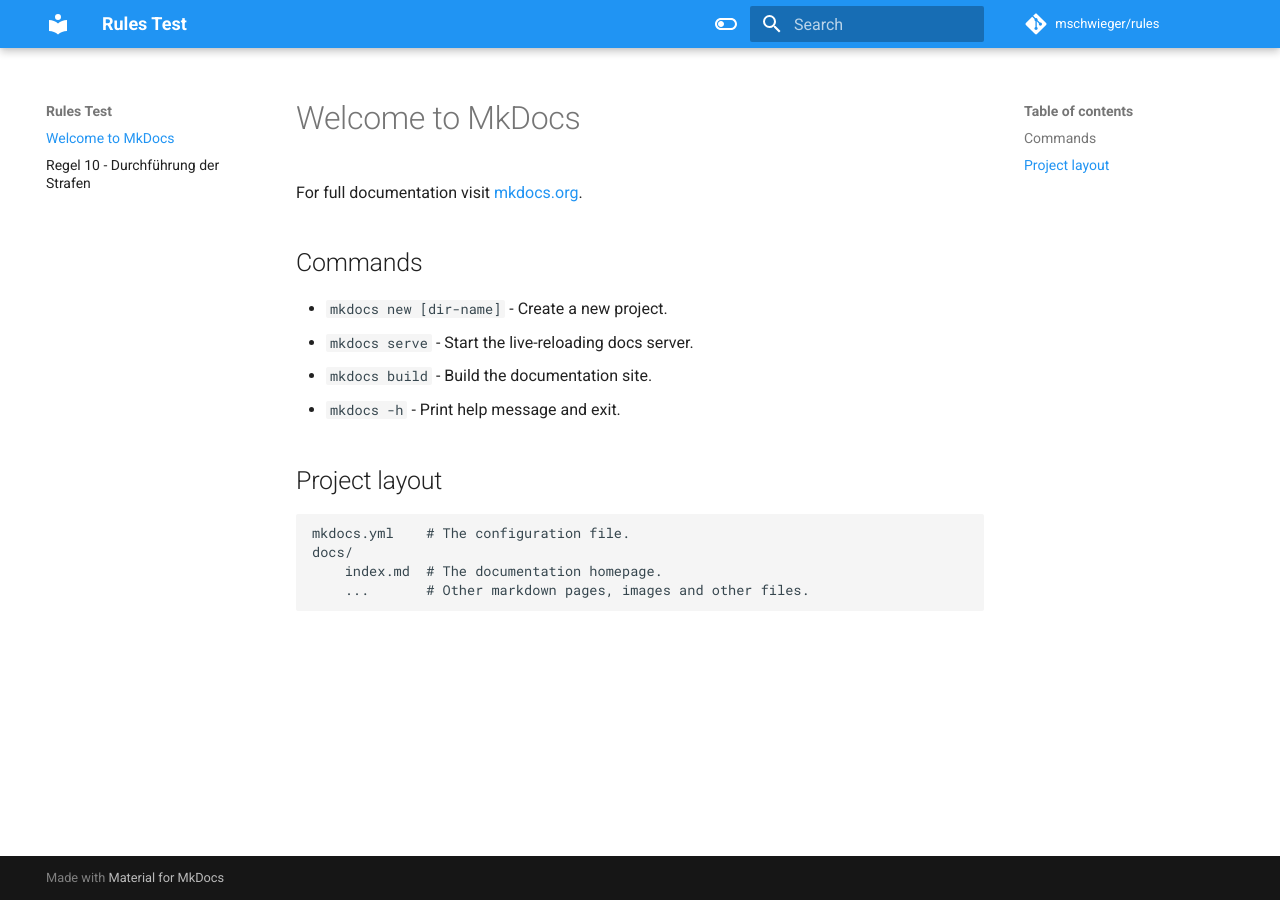
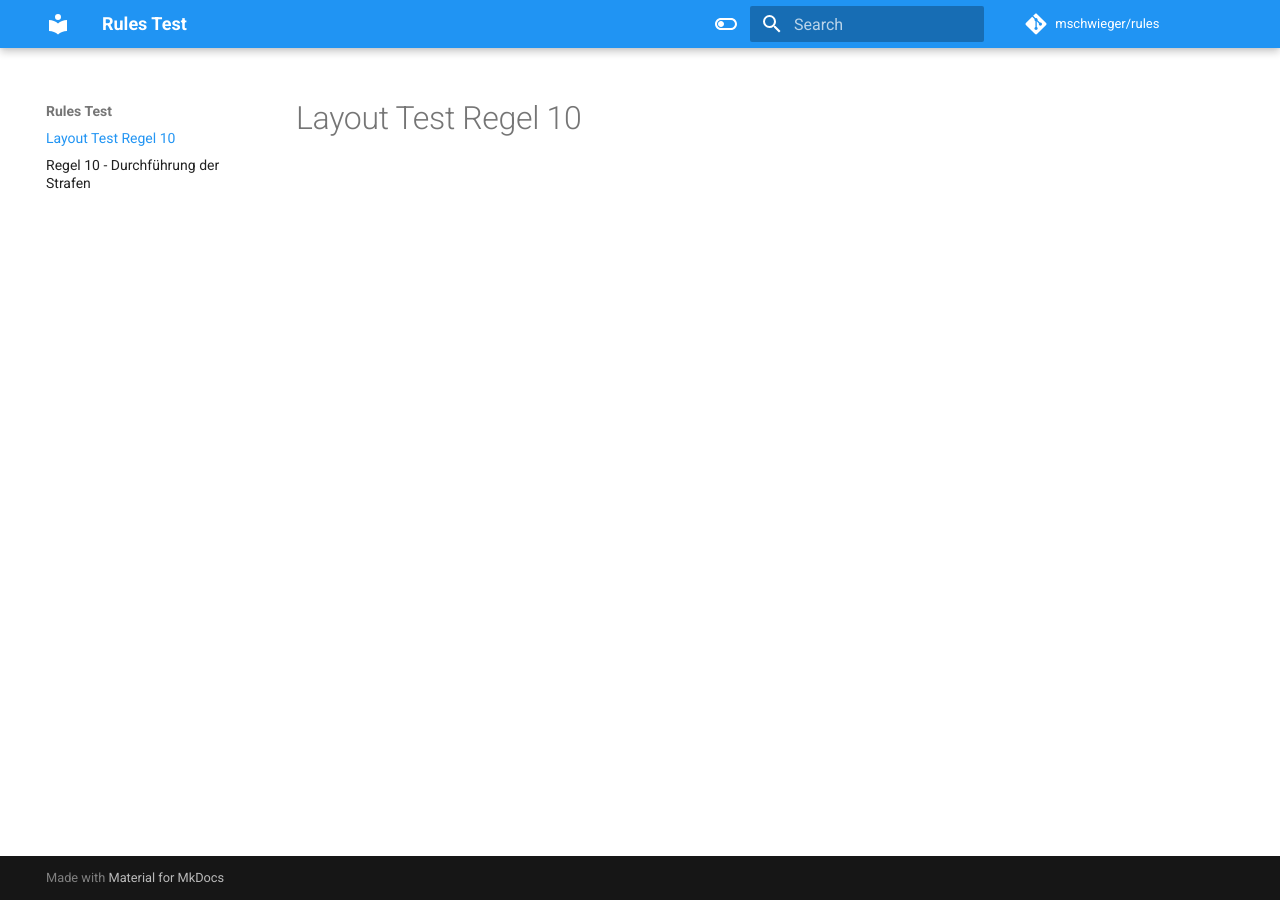
Before and after one commit to mschwieger/rules, an MkDocs documentation site: the page built from docs/index.md, in a window 1280 px wide. Built offline with MkDocs 1.6.1 and Material for MkDocs 9.7.7, drawn with Linux system fonts in a browser that asks for light colours; comment, search, counter and statistics services are not loaded.

Commit message:
Update index.md

```diff
--- a/docs/index.md
+++ b/docs/index.md
@@ -1,17 +1 @@
-# Welcome to MkDocs
-
-For full documentation visit [mkdocs.org](https://www.mkdocs.org).
-
-## Commands
-
-* `mkdocs new [dir-name]` - Create a new project.
-* `mkdocs serve` - Start the live-reloading docs server.
-* `mkdocs build` - Build the documentation site.
-* `mkdocs -h` - Print help message and exit.
-
-## Project layout
-
-    mkdocs.yml    # The configuration file.
-    docs/
-        index.md  # The documentation homepage.
-        ...       # Other markdown pages, images and other files.
+# Layout Test Regel 10
```
